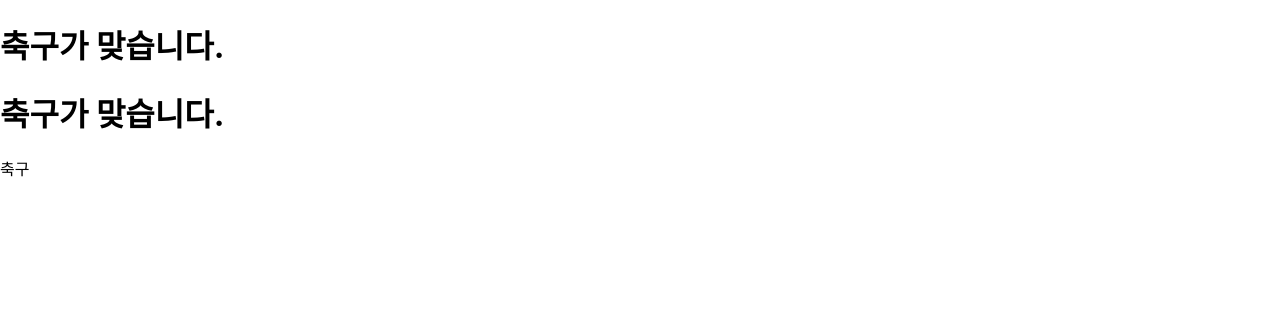
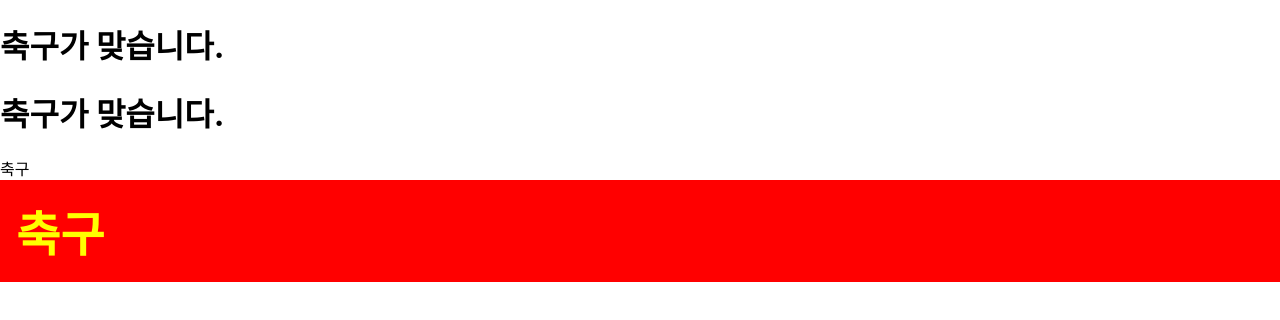
Before and after one commit to ohoCoding/React_Study, a React (Create React App) app: page / in a window 1280 px wide. Shown: the top 320 px of the page. Built offline with nearby package versions, Linux system fonts and the light colour scheme.

Commit message:
React_Study_SecondCommit

```diff
--- /dev/null
+++ b/src/App4.js
@@ -0,0 +1,23 @@
+import React,{Fragment} from 'react';
+
+
+function App4() {
+  const name = '축구';
+  return (
+    <>
+      <div
+        style = {{
+          backgroundColor: 'red',
+          color: 'yellow',
+          fontSize: '48px',
+          fontWeight: 'bold',
+          padding: 16
+        }}
+      >
+        {name}
+      </div>
+    </>
+  )
+}
+
+export default App4;
--- a/src/index.js
+++ b/src/index.js
@@ -4,6 +4,7 @@ import './index.css';
 import App from './App';
 import App2 from './App2';
 import App3 from './App3';
+import App4 from './App4';
 import reportWebVitals from './reportWebVitals';
 
 ReactDOM.render(  //컴포넌트를 페이지에 렌더링하는 역할
@@ -11,6 +12,8 @@ ReactDOM.render(  //컴포넌트를 페이지에 렌더링하는 역할
     <App />
     <App2 />
     <App3 />
+    <App4 />
+
   </React.StrictMode>,
   //
   document.getElementById('root')
```
